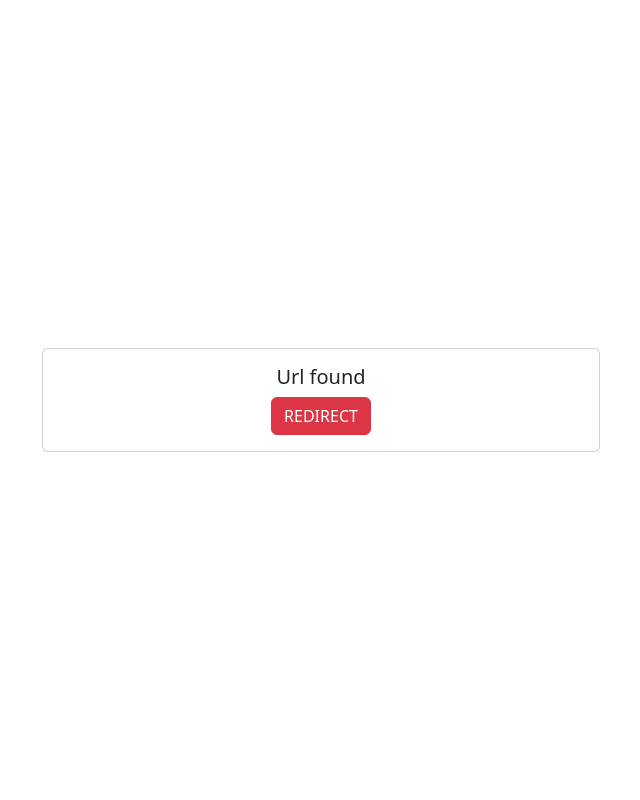
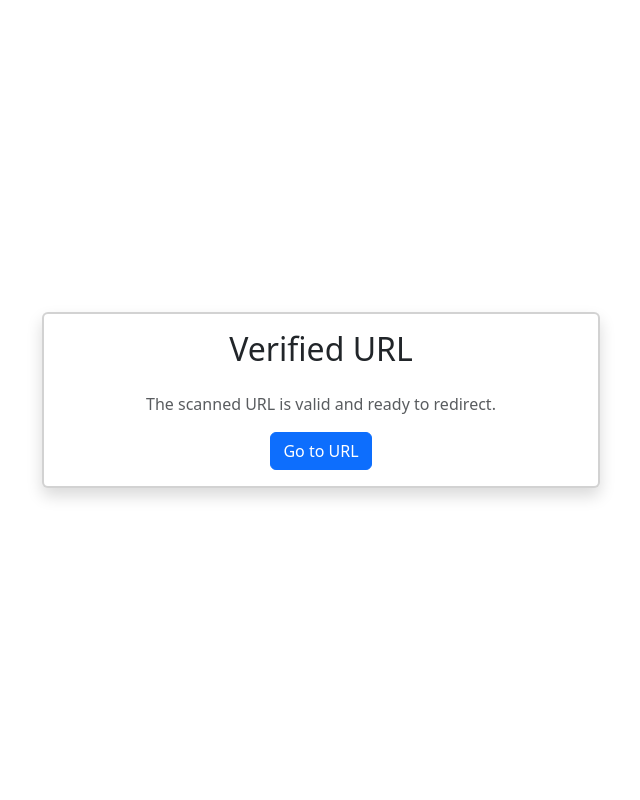
Before and after one commit to EzequielBPullolil/one-shot-qr, a Flask app: template src/templates/get_url.html in a window 1280 px wide. Shown: the whole page, without its empty margins (319-959 px from the left). Run offline with Flask 3, Linux system fonts and the light colour scheme; the template is opened without the code that fills it: most values are stand-ins (such as "Sample title", 1, 10 or a date in 2020); parts of the project's set-up code (start-up, migrations or seed data) failed here and were passed over.

Commit message:
improve SEO and css styles in templates

```diff
--- a/src/templates/base.html
+++ b/src/templates/base.html
@@ -3,13 +3,14 @@
 <head>
     <meta charset="UTF-8">
     <meta name="viewport" content="width=device-width, initial-scale=1">
+    <meta name="description" content="QR code generator with limited access and without direct URLs">
     <link href="https://cdn.jsdelivr.net/npm/bootstrap@5.3.3/dist/css/bootstrap.min.css" rel="stylesheet" integrity="sha384-QWTKZyjpPEjISv5WaRU9OFeRpok6YctnYmDr5pNlyT2bRjXh0JMhjY6hW+ALEwIH" crossorigin="anonymous">
     <title>OneShotQR</title>
 </head>
 <body>
-    <div class="container-sm">
+    <main class="container-sm">
         {% block content%}
         {%endblock%}
-    </div>
+    </main>
 </body>
 </html>
--- a/src/templates/get_url.html
+++ b/src/templates/get_url.html
@@ -1,13 +1,32 @@
 {% extends "base.html" %}
 {% block content %}
-<div class="d-flex justify-content-center align-items-center vh-100">
+<section class="d-flex justify-content-center align-items-center vh-100">
     <div class="col-md-6">
-        <div class="card">
+        <div class="card shadow border-2">
             <div class="card-body text-center">
-                <h5 class="card-title">Url found</h5>
-                <a href={{url}} class="btn btn-danger">REDIRECT</a>
+                <div id="verifing">
+                    <h2 class="card-title mb-4">Verifying url</h2>
+                    <div class="spinner-border" role="status">
+                        <span class="sr-only"></span>
+                      </div>
+                </div>
+                <div id="verified" style="display: none;">
+                    <h2 class="card-title mb-4">Verified URL</h2>
+                    <p class="card-text text-muted">The scanned URL is valid and ready to redirect.</p>
+                    <a href="{{url}}" class="btn btn-primary" aria-label="Redirect to verified URL">Go to URL</a>
+                </div>
             </div>
         </div>
     </div>
-</div>
+</section>
+
+<script>
+    setTimeout(()=>{
+        const verifing = document.getElementById('verifing')
+        const verified = document.getElementById('verified')
+
+        verifing.style.display = "none"
+        verified.style.display = "block";
+    }, 2000)
+</script>
 {% endblock %}
```
Also changed, not shown: src/templates/error.html (+13 -4 lines), src/templates/index.html (+7 -5 lines).
